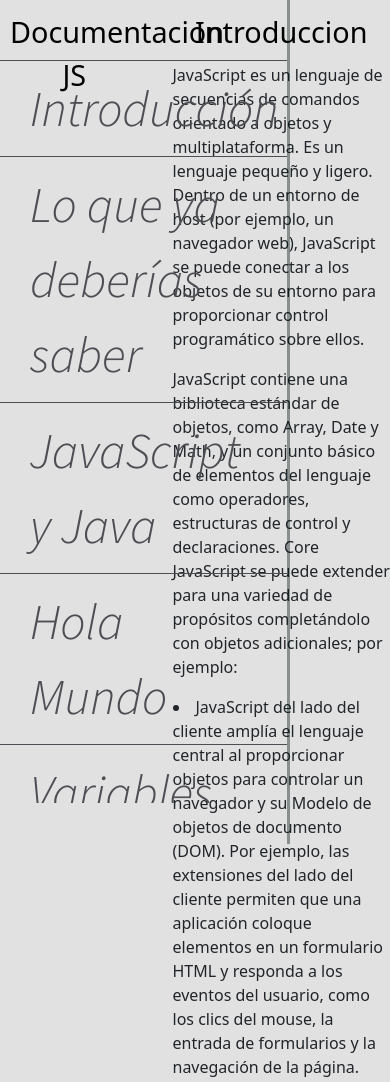
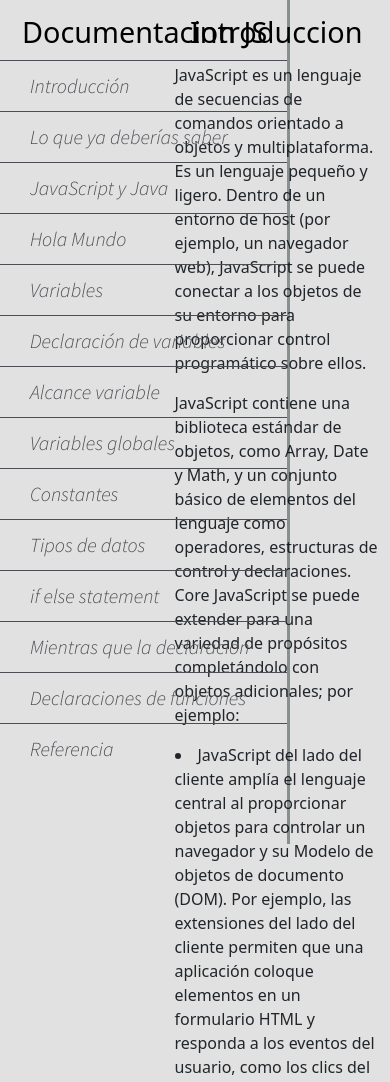
Before and after one commit to R-charry/Documentacion-Tecnica, a plain HTML site: page index.html in a window 390 px wide. Shown: the top 1082 px of the page. Drawn offline with Linux system fonts and the light colour scheme.

Commit message:
doctec falta responsive

```diff
--- a/CSS/proyecto4.css
+++ b/CSS/proyecto4.css
@@ -6,23 +6,19 @@
 
 body {
   background-color: #eee;
-  padding: 0px;
-  margin: 0px;
+
 }
+
 
 #main-doc {
   background-color: #e1e1e1;
-  padding: 0px 0px 0px 0px;
-  margin: 0px 0px 0px 0px;
+
 }
 
-#contenedor1 {
-  margin: 0px;
-  padding: 0px;
-}
+
 
 #link {
-  font-size: 50px;
+  font-size: 20px;
   color: #000;
   text-decoration: none;
   font-family: "Source Sans Pro", sans-serif;
@@ -54,7 +50,7 @@ body {
   padding: 0;
   overflow-y: auto;
   overflow-x: hidden;
-  z-index: 1;
+
 }
 #navbar li {
   color: #4d4e53;
@@ -74,3 +70,12 @@ header {
 #list1 {
   top: 100px;
 }
+
+.columna1 {
+  position: absolute;
+}
+#col1{
+  display: inline;
+  text-align: left;
+  position:fixed;
+}
--- a/index.html
+++ b/index.html
@@ -23,7 +23,7 @@
 
                 <div class="col-5" id="columna1">
 
-                    <header class="titulo-col1">
+                    <header id="col1">
                         Documentacion JS
                     </header>
 
```
